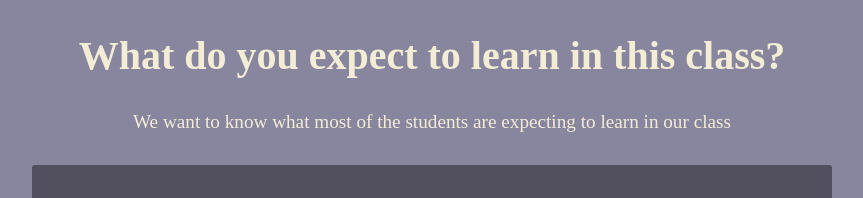
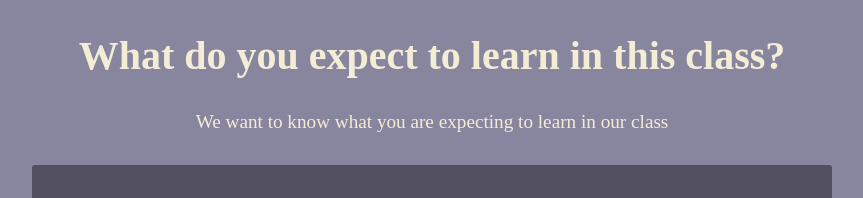
Before and after one commit to jaesoekjjanag/javascript-projects, a plain HTML site: page survey/survey.html in a window 1280 px wide. Shown: the top 198 px of the page, without its empty margins (208-1071 px from the left). Drawn offline with Linux system fonts and the light colour scheme.

Commit message:
Update survey.html

```diff
--- a/survey/survey.html
+++ b/survey/survey.html
@@ -13,7 +13,7 @@
 <body>
   <div id="wrapper">
     <h1 id="title">What do you expect to learn in this class?</h1>
-    <p id="description">We want to know what most of the students are expecting to learn in our class</p>
+    <p id="description">We want to know what you are expecting to learn in our class</p>
 
     <form id="survey-form" action="" method=''>
       <h4 class='label name-'>Name</h4>
```
